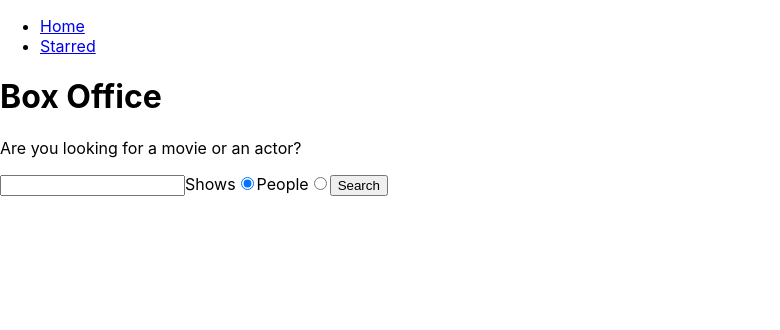
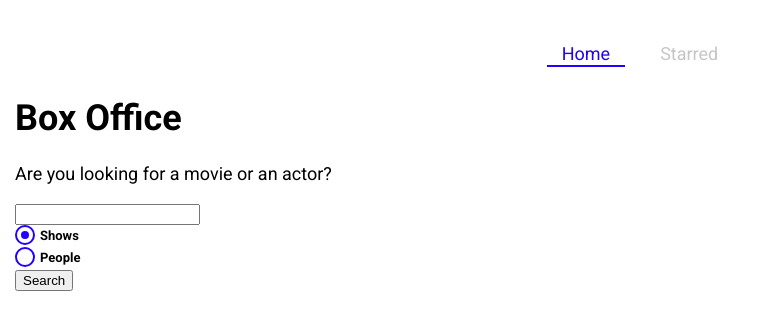
Before and after one commit to markhazlewood42/boxoffice-app, a React (Create React App) app: page / in a window 1280 px wide. Shown: the top 330 px of the page, without its empty margins (0-780 px from the left). Built offline with nearby package versions, Linux system fonts and the light colour scheme.

Commit message:
Started applying styles using the styled-components library. Created a global theme in theme.jsx, started creating some custom styled components for navigation and radio inputs.

```diff
--- a/package.json
+++ b/package.json
@@ -8,6 +8,7 @@
     "react-dom": "^18.2.0",
     "react-router-dom": "^6.25.1",
     "react-scripts": "5.0.1",
+    "styled-components": "^6.1.13",
     "web-vitals": "^2.1.4",
     "workbox-background-sync": "^6.6.0",
     "workbox-broadcast-update": "^6.6.0",
--- a/public/index.html
+++ b/public/index.html
@@ -21,7 +21,11 @@
       work correctly both with client-side routing and a non-root public URL.
       Learn how to configure a non-root public URL by running `npm run build`.
     -->
-    <title>React App</title>
+    <link
+      href="https://fonts.googleapis.com/css?family=Roboto:300,400,700,&display=swap"
+      rel="stylesheet"
+    />
+    <title>Box Office</title>
   </head>
   <body>
     <noscript>You need to enable JavaScript to run this app.</noscript>
--- a/src/App.jsx
+++ b/src/App.jsx
@@ -4,12 +4,14 @@ import Starred from './pages/Starred';
 import MainLayout from './components/MainLayout';
 import Show from './pages/Show';
 import { QueryClient, QueryClientProvider } from '@tanstack/react-query';
+import GlobalTheme from './theme';
 
 const queryClient = new QueryClient();
 
 function App() {
    return (
       <QueryClientProvider client={queryClient}>
+         <GlobalTheme>
             <BrowserRouter>
                <Routes>
                   <Route element={<MainLayout />}>
@@ -20,24 +22,9 @@ function App() {
                   <Route path="/show/:showId" element={<Show />} />
 
                   <Route path="*" element={<div>Not found</div>} />
-
-               {/* Some notes from the React Router docs:
-
-      <Route path="/" element={<App />}>
-        <Route index element={<Home />} />
-        <Route path="teams" element={<Teams />}>
-          <Route path=":teamId" element={<Team />} />
-          <Route path="new" element={<NewTeamForm />} />
-          <Route index element={<LeagueStandings />} />
-        </Route>
-      </Route>
-      <Route element={<PageLayout />}>
-        <Route path="/privacy" element={<Privacy />} />
-        <Route path="/tos" element={<Tos />} />
-      </Route>
-      <Route path="contact-us" element={<Contact />} /> */}
                </Routes>
             </BrowserRouter>
+         </GlobalTheme>
       </QueryClientProvider>
    );
 }
--- /dev/null
+++ b/src/components/CustomRadio.jsx
@@ -0,0 +1,61 @@
+import styled from "styled-components";
+
+const CustomRadio = ({ label, ...inputProps }) => {
+    return (
+        <StyledRadioWithLabel>
+            {label}
+            <input {...inputProps} type="radio" />
+            <span />
+        </StyledRadioWithLabel>
+    )
+};
+
+export default CustomRadio;
+
+// Styling components *********************************************************
+
+const StyledRadioWithLabel = styled.label`
+  display: block;
+  position: relative;
+  padding-left: 25px;
+  cursor: pointer;
+  font-size: 13px;
+  user-select: none;
+  font-weight: 700;
+  line-height: 1.65;
+  input {
+    position: absolute;
+    opacity: 0;
+    cursor: pointer;
+  }
+  span {
+    position: absolute;
+    top: 0;
+    left: 0;
+    height: 16px;
+    width: 16px;
+    background-color: #fff;
+    border: 2px solid ${({ theme }) => theme.mainColors.blue};
+    border-radius: 50%;
+  }
+  input:checked ~ span {
+    background-color: #fff;
+    border: 2px solid ${({ theme }) => theme.mainColors.blue};
+  }
+  span:after {
+    content: '';
+    position: absolute;
+    display: none;
+  }
+  input:checked ~ span:after {
+    display: block;
+  }
+  span:after {
+    top: 4px;
+    left: 4px;
+    width: 8px;
+    height: 8px;
+    border-radius: 50%;
+    background: ${({ theme }) => theme.mainColors.blue};
+  }
+`;
--- a/src/components/Nav.jsx
+++ b/src/components/Nav.jsx
@@ -1,4 +1,5 @@
-import { Link } from 'react-router-dom';
+import { NavLink } from 'react-router-dom';
+import styled from 'styled-components';
 
 const LINKS = [
    {
@@ -14,19 +15,63 @@ const LINKS = [
 const Nav = () => {
    return (
       <div>
-         <ul>
+         <NavList>
             {
                // Iterate through the LINKS array, rendering a <Link>
                // in an <li> item for each entry.
                LINKS.map((item) => (
                   <li key={item.path}>
-                     <Link to={item.path}>{item.title}</Link>
+                     <StyledNavLink to={item.path}>{item.title}</StyledNavLink>
                   </li>
                ))
             }
-         </ul>
+         </NavList>
       </div>
    );
 };
 
 export default Nav;
+
+// Styling components *********************************************************
+
+const NavList = styled.ul`
+  display: flex;
+  justify-content: center;
+  list-style: none;
+  margin: 0 0 30px;
+  padding: 0;
+  li {
+    margin: 0 10px;
+  }
+`;
+
+const StyledNavLink = styled(NavLink)`
+  display: block;
+  padding: 3px 15px;
+  position: relative;
+  text-decoration: none;
+  color: ${({ theme }) => theme.mainColors.gray};
+  &.active {
+    color: ${({ theme }) => theme.mainColors.blue};
+    &:after {
+      content: '';
+      position: absolute;
+      display: block;
+      height: 2px;
+      left: 0%;
+      bottom: 0;
+      background-color: ${({ theme }) => theme.mainColors.blue};
+      animation: slide-in 0.3s ease-in forwards;
+      @keyframes slide-in {
+        from {
+          left: 50%;
+          width: 0;
+        }
+        to {
+          left: 0%;
+          width: 100%;
+        }
+      }
+    }
+  }
+`;
--- a/src/components/SearchForm.jsx
+++ b/src/components/SearchForm.jsx
@@ -1,5 +1,6 @@
-import { useEffect, useState } from 'react';
+import { useState } from 'react';
 import { useSearchString } from '../lib/useSearchString';
+import CustomRadio from './CustomRadio';
 
 const SearchForm = ({ searchHandler }) => {
    const [searchString, setSearchString] = useSearchString();
@@ -28,27 +29,21 @@ const SearchForm = ({ searchHandler }) => {
             onChange={(event) => setSearchString(event.target.value)}
          />
 
-         <label>
-            Shows
-            <input
-               type="radio"
+         <CustomRadio
+            label="Shows"
             name="search-option"
             value="shows"
             checked={searchOption === 'shows'}
             onChange={onRadioChange}
          />
-         </label>
 
-         <label>
-            People
-            <input
-               type="radio"
+         <CustomRadio
+            label="People"
             name="search-option"
             value="people"
             checked={searchOption === 'people'}
             onChange={onRadioChange}
          />
-         </label>
 
          <button type="submit">Search</button>
       </form>
--- a/src/index.css
+++ /dev/null
@@ -1,13 +0,0 @@
-body {
-  margin: 0;
-  font-family: -apple-system, BlinkMacSystemFont, 'Segoe UI', 'Roboto', 'Oxygen',
-    'Ubuntu', 'Cantarell', 'Fira Sans', 'Droid Sans', 'Helvetica Neue',
-    sans-serif;
-  -webkit-font-smoothing: antialiased;
-  -moz-osx-font-smoothing: grayscale;
-}
-
-code {
-  font-family: source-code-pro, Menlo, Monaco, Consolas, 'Courier New',
-    monospace;
-}
--- a/src/index.jsx
+++ b/src/index.jsx
@@ -1,6 +1,5 @@
 import React from 'react';
 import ReactDOM from 'react-dom/client';
-import './index.css';
 import App from './App';
 import * as serviceWorkerRegistration from './serviceWorkerRegistration';
 import reportWebVitals from './reportWebVitals';
--- a/src/pages/Home.jsx
+++ b/src/pages/Home.jsx
@@ -55,6 +55,7 @@ const Home = () => {
    // Main component render
    return (
       <div>
+
          <SearchForm searchHandler={onSearchFormSubmit} />
 
          <div>{renderSearchResults()}</div>
--- /dev/null
+++ b/src/theme.jsx
@@ -0,0 +1,32 @@
+import { ThemeProvider, createGlobalStyle } from "styled-components";
+
+const globalTheme = {
+    fontFamily: 'Roboto, sans-serif',
+    mainColors: {
+      blue: '#2400ff',
+      gray: '#c6c6c6',
+      dark: '#353535',
+    },
+  };
+
+  const GlobalStyles = createGlobalStyle`
+  body {
+    font-family: ${({ theme }) => theme.fontFamily};
+    font-size: 18px;
+    margin: 0;
+    padding-top: 40px;
+    padding-left: 15px;
+    padding-right: 15px;
+  }
+`;
+
+  const GlobalTheme = ({ children }) => {
+    return(
+        <ThemeProvider theme={globalTheme}>
+            <GlobalStyles />
+            {children}
+        </ThemeProvider>
+    );
+  };
+
+  export default GlobalTheme;
```
Also changed, not shown: 1 other file (tests, documents, lock files or other folders). Lines whose indentation alone changed are shown as unchanged.
